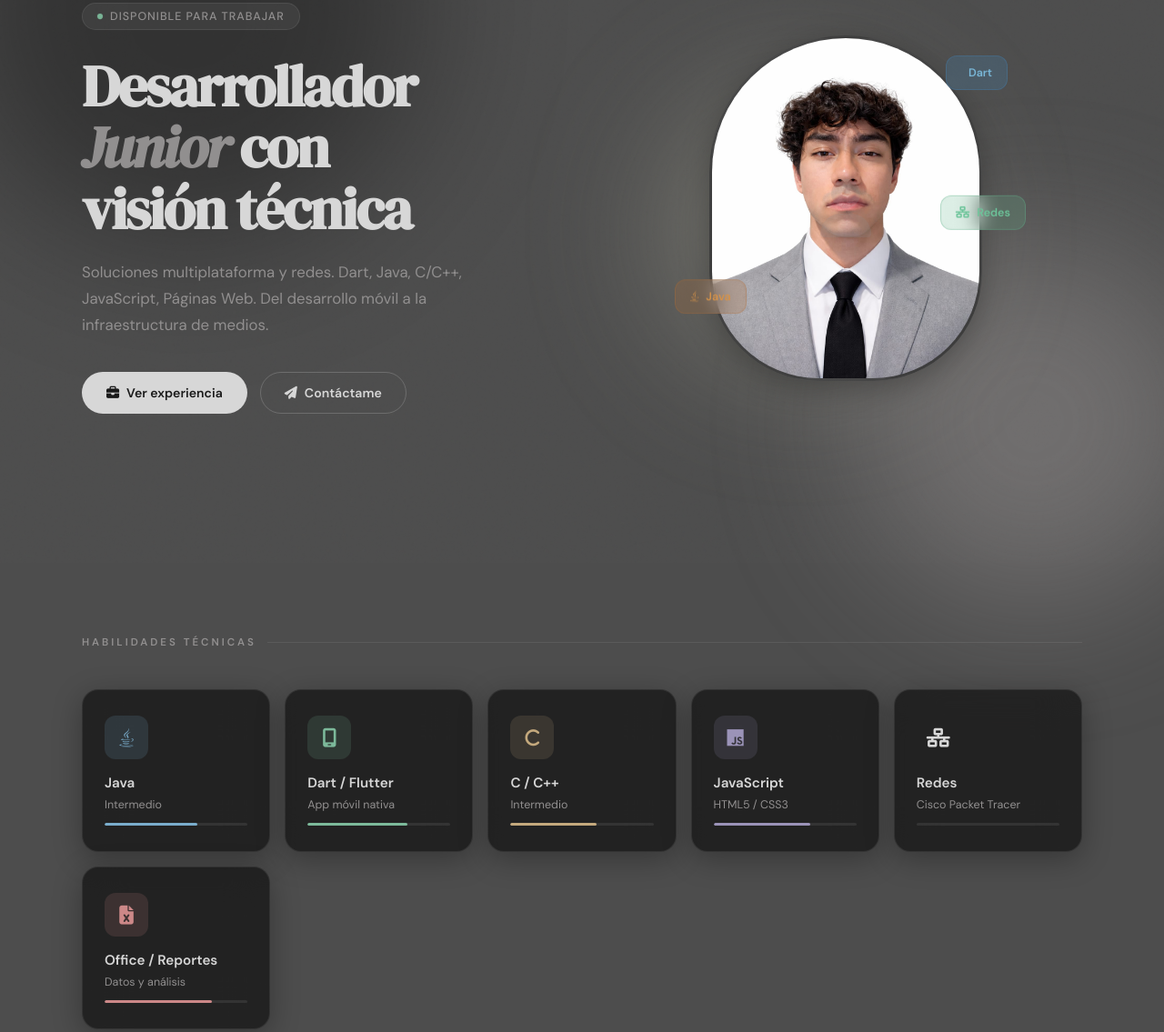
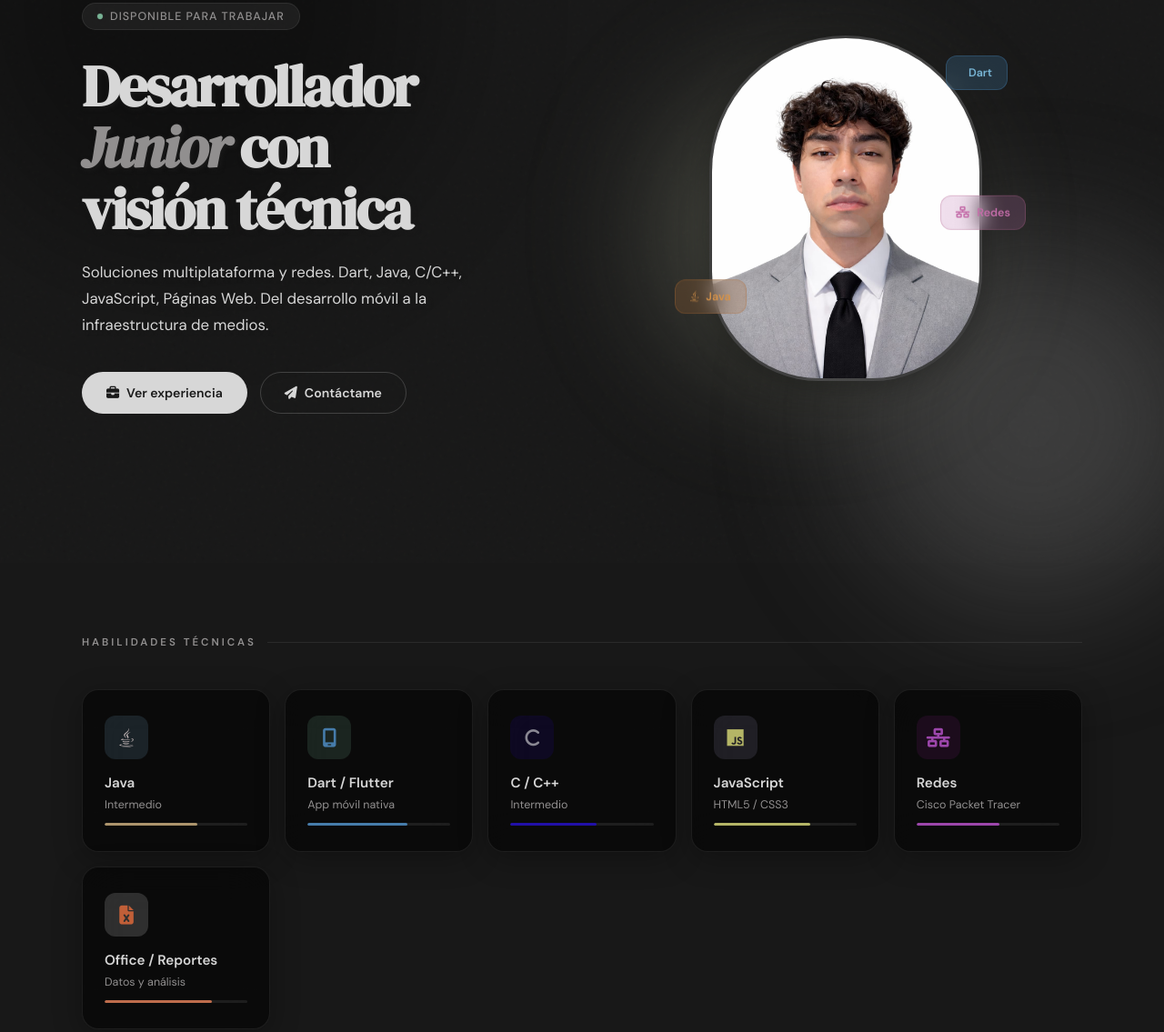
Before and after one commit to adanloop21-del/adanloop.github.io, a plain HTML site: page index.html in a window 1280 px wide. Shown: the part 181-1316 px from the top of the page at 91% size. Drawn offline with Linux system fonts and the light colour scheme.

Commit message:
Update styles.css

```diff
--- a/styles.css
+++ b/styles.css
@@ -13,12 +13,12 @@
 
 /* ── VARIABLES ── */
 :root {
-    --bg: #4d4d4d;
+    --bg: #181818;
     --surface: rgba(0, 0, 0, 0.55);
     --border: rgba(255, 255, 255, 0.08);
     --accent1: #000000;
-    --accent2: #b3adad;
-    --accent3: #c8c6b1;
+    --accent2: #818181;
+    --accent3: #b8bca0;
     --text: #d7d7d7;
     --muted: #918f8f;
     --white: #ffffff;
@@ -128,7 +128,7 @@ body::before {
     top: 0;
     left: 0;
     height: 3px;
-    background: linear-gradient(90deg, #7cb99a, #9b93b8);
+    background: linear-gradient(90deg, #474747, #9b93b8);
     z-index: 200;
     width: 0%;
     transition: width 0.1s linear;
@@ -238,6 +238,10 @@ section.visible {
     width: 100%;
 }
 
+.djvt {
+    text-shadow: 2px 2px 5px #1a1a1a;
+}
+
 /* ── GLASS CARD ── */
 .glass {
     background: var(--surface);
@@ -338,9 +342,10 @@ h1 em {
 .hero-desc {
     font-size: 1.05rem;
     line-height: 1.75;
-    color: var(--muted);
+    color: #d7d7d7;
     max-width: 480px;
     margin-bottom: 36px;
+    text-shadow: 5px 4px 3px #1a1a1a;
 }
 
 .hero-btns {
@@ -481,9 +486,9 @@ h1 em {
 .badge-net {
     top: 48%;
     right: -48px;
-    background: rgba(100, 180, 140, 0.22);
-    color: #6dc49a;
-    border: 1px solid rgba(100, 180, 140, 0.35);
+    background: rgba(185, 109, 175, 0.22);
+    color: #c46da9;
+    border: 1px solid rgba(180, 100, 140, 0.3);
     animation: floatBadge 3.8s ease-in-out infinite 1s;
 }
 
@@ -531,9 +536,9 @@ h1 em {
 }
 
 .badge-mob.net {
-    background: rgba(100, 180, 140, 0.18);
-    color: #6dc49a;
-    border: 1px solid rgba(100, 180, 140, 0.3);
+    background: rgba(185, 109, 175, 0.22);
+    color: #c46da9;
+    border: 1px solid rgba(180, 100, 140, 0.3);
 }
 
 /* ══════════════════════════════════
@@ -763,53 +768,58 @@ h1 em {
    COLORES DE ACENTO
 ══════════════════════════════════ */
 .fill-sage {
-    background: #7cb99a;
+    background: #467cab;
+}
+
+.fill-redes {
+    background: #9c46ab;
 }
 
 .fill-sand {
-    background: #c4a97d;
+    background: #2110a8;
 }
 
 .fill-sky {
-    background: #7aadcc;
+    background: #ac946c;
 }
 
 .fill-lav {
-    background: #9b93b8;
+    background: #b4b566;
 }
 
 .fill-rose {
-    background: #cc8888;
+    background: #be6c4c;
 }
 
 .icon-sage {
     background: rgba(124, 185, 154, 0.15);
-    color: #7cb99a;
+    color: #467cab;
 }
 
 .icon-sand {
-    background: rgba(196, 169, 125, 0.15);
-    color: #c4a97d;
+    background: rgba(36, 0, 167, 0.15);
+    color: #f5f5f589;
+    ;
 }
 
 .icon-sky {
     background: rgba(122, 173, 204, 0.15);
-    color: #7aadcc;
+    color: #ccbfbf;
 }
 
 .icon-lav {
     background: rgba(155, 147, 184, 0.15);
-    color: #9b93b8;
+    color: #b4b566;
 }
 
 .icon-rose {
-    background: rgba(204, 136, 136, 0.15);
-    color: #cc8888;
+    background: rgba(255, 255, 255, 0.15);
+    color: #c15f38;
 }
 
-.icon-grey {
-    background: rgba(200, 200, 210, 0.10);
-    color: #aaa;
+.icon-redes {
+    background: rgba(109, 23, 108, 0.189);
+    color: #9c46ab;
 }
 
 /* ══════════════════════════════════
```
